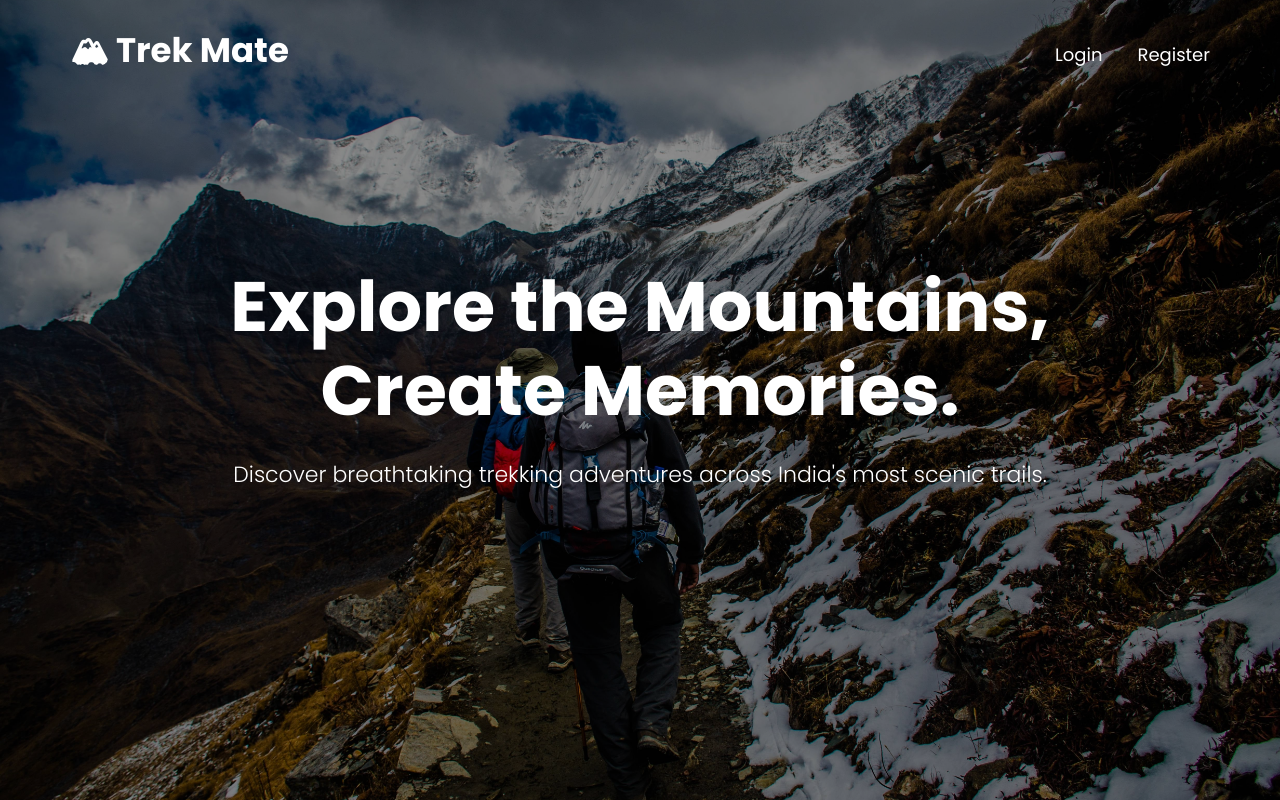
After one commit to 24f3001771/TMA_KD, a Flask app: page / in a window 1280 px wide. The commit adds this page. Run offline with Flask 3, Linux system fonts and the light colour scheme.

Commit message:
completed project

```diff
--- a/app.py
+++ b/app.py
@@ -6,6 +6,7 @@ from application.database import db #because i have defined db somwhere else
 
 def create_app():  #return app object
     app=Flask(__name__)# have to consider this for the code of your server or app...all the methods of flask are applicable to this app also...making app as a flask object
+    app.secret_key = "your_secret_key"
     app.debug=True #detect changes and pin point the error
     app.config['SQLALCHEMY_DATABASE_URI']='sqlite:///database.sqlite3' #database uri setup
     db.init_app(app) #This connects SQLAlchemy with Flask.
--- a/application/controller.py
+++ b/application/controller.py
@@ -9,7 +9,12 @@ from .models import *
 import os
 
 from werkzeug.utils import secure_filename
+@app.route("/")
+def home():
 
+    user = None
+
+    return render_template("home.html", user=user)
 
 @app.route("/login",methods=["GET","POST"])
 def login():
@@ -21,7 +26,7 @@ def login():
         if not user:
             return render_template("not_exist.html")
         if not user.is_active:
-            flash("Your account has been deactivated.")
+            flash("Your account has been deactivated.","danger")
             return redirect(url_for("login"))
         if user.is_blacklisted:
             flash(f"Your account has been blacklisted. Reason: {user.blacklist_reason}","danger")
@@ -82,7 +87,7 @@ def admin():
     treks_count=Trek.query.count()
     user_count=User.query.count()
     staff_count=User.query.filter_by(role="trek staff").count()
-    bookings_count=Booking.query.count()
+    bookings_count=Booking.query.filter(Booking.booking_status!="cancelled").count()
     return render_template("admin_dashboard.html",user=user,recent_bookings=recent_bookings,treks_count=treks_count,user_count=user_count,staff_count=staff_count,bookings_count=bookings_count)
 
 
@@ -186,9 +191,12 @@ def staff():
 @app.route("/approve/<int:staff_id>")
 def approve(staff_id):
     staff=Staff_profile.query.get(staff_id)
+    user_id=staff.user.id
     if not staff:
         return render_template("s_not_exists.html")
     staff.approval_status="approved"
+    staff.user.is_active=True
+    staff.user.is_blacklisted = False
     db.session.commit()
     return redirect("/admin/staff")
 
@@ -198,6 +206,8 @@ def reject(staff_id):
     if not staff:
         return render_template("s_not_exists.html")
     staff.approval_status = "blacklisted"
+    staff.user.is_blacklisted=True
+    staff.user.is_active=False
     db.session.commit()
     return redirect("/admin/staff")
 
@@ -359,9 +369,13 @@ def staff_home(staff_id):
     user=staff.user
     treks=staff.assigned_treks
     treks_count=len(treks)
-    participants=0
+
+    participants = 0
     for trek in treks:
-        participants+= len(trek.bookings)
+        for booking in trek.bookings:
+            if booking.booking_status != "cancelled":
+                participants += booking.num_participants
+
 
     open_treks=0
     for trek in treks:
@@ -388,11 +402,13 @@ def manage_trek(staff_id, trek_id):
     if not trek:
         return render_template("t_not_found.html")
     bookings=Booking.query.filter_by(trek_id=trek.id).all()
-    total_participants=0
-    for booking in bookings:
-        total_participants+=booking.num_participants
-
-    return render_template("s_manage_trek.html",user=user,trek=trek,bookings=bookings,total_participants=total_participants,staff=staff)
+    participants=0
+    for booking in trek.bookings:
+        if booking.booking_status != "cancelled":
+            participants += booking.num_participants
+    trek.available_slots = trek.max_slots - participants
+    db.session.commit()
+    return render_template("s_manage_trek.html",user=user,trek=trek,bookings=bookings,total_participants=participants,staff=staff)
 
 @app.route("/staff/<int:staff_id>/trek/<int:trek_id>",methods=['POST'])
 def update_trek_details(staff_id,trek_id):
@@ -409,7 +425,7 @@ def start_trek(trek_id,staff_id):
     staff=Staff_profile.query.get_or_404(staff_id)
     trek=Trek.query.get_or_404(trek_id)
     trek.trek_progress='started'
-    trek.status='close'
+    trek.status='closed'
     db.session.commit()
     return redirect(url_for("manage_trek", trek_id=trek.id,staff_id=staff.id))
 
@@ -417,11 +433,12 @@ def start_trek(trek_id,staff_id):
 def complete_trek(trek_id,staff_id):
     staff=Staff_profile.query.get_or_404(staff_id)
     trek = Trek.query.get_or_404(trek_id)
-    trek.progress='completed'
+    trek.trek_progress='completed'
     trek.status = "closed"
 
     for booking in trek.bookings:
-        booking.booking_status = "completed"
+        if booking.booking_status == "booked":
+            booking.booking_status = "completed"
     db.session.commit()
     return redirect(url_for("manage_trek", trek_id=trek.id,staff_id=staff.id))
 
@@ -482,37 +499,23 @@ def user_dashboard(user_id):
     difficulty=request.args.get("difficulty")
     location=request.args.get("location")
     # only open treks should be visible
-    treks=Trek.query.filter_by(status='open')
+    treks=Trek.query.filter(Trek.status=='open')
     if difficulty:
-        treks=Trek.query.filter_by(difficulty=difficulty)
+        treks=treks.filter(Trek.difficulty==difficulty)
     if location:
-        treks = treks.filter_by(location=location)
+        treks = treks.filter(Trek.location==location)
     treks=treks.all()
+    locations = (
+            db.session.query(Trek.location)
+            .distinct()
+            .order_by(Trek.location)
+            .all()
+        )
     bookings=Booking.query.filter_by(user_id=user.id).all()
     # Right now, after filtering, the dropdown will reset to "All Difficulties" and "All Locations", even though the table is filtered.To keep the selected option visible
-    return render_template("trekker_dash.html",treks=treks,user=user,bookings=bookings,selected_difficulty=difficulty,selected_location=location)
+    return render_template("trekker_dash.html",treks=treks,user=user,bookings=bookings,selected_difficulty=difficulty,selected_location=location,locations=locations)
 
-@app.route("/home/<int:user_id>/book/<int:trek_id>", methods=["POST"])
-def book_trek(user_id, trek_id):
 
-    user = User.query.get_or_404(user_id)
-    trek = Trek.query.get_or_404(trek_id)
-
-    if trek.status != "open": #show only open treks
-        return render_template(
-            "booking_not_allowed.html",
-            message="Bookings are closed for this trek."
-        )
-    if trek.available_slots <= 0:
-        return "No slots available."
-    existing_booking = Booking.query.filter_by(user_id=user.id,trek_id=trek.id).first()
-    if existing_booking:
-        return "You have already booked this trek."
-    booking = Booking(user_id=user.id,trek_id=trek.id)
-    trek.available_slots -= 1
-    db.session.add(booking)
-    db.session.commit()
-    return redirect(url_for("user_dashboard", user_id=user.id))
 
 @app.route("/home/<int:user_id>/trek/<int:trek_id>")
 def trek_details(user_id, trek_id):
@@ -561,6 +564,29 @@ def my_bookings(user_id):
     user=User.query.get_or_404(user_id)
     bookings=Booking.query.filter_by(user_id=user.id).order_by(Booking.booking_date.desc()).all()
     return render_template("trekker_bookings.html",user=user,bookings=bookings)
+
+
+@app.route("/home/<int:user_id>/book/<int:trek_id>", methods=["GET","POST"])
+def book_trek(user_id, trek_id):
+
+    user = User.query.get_or_404(user_id)
+    trek = Trek.query.get_or_404(trek_id)
+
+    if trek.status != "open": #show only open treks
+        return render_template(
+            "booking_not_allowed.html",
+            message="Bookings are closed for this trek."
+        )
+    if trek.available_slots <= 0:
+        return "No slots available."
+    existing_booking = Booking.query.filter_by(user_id=user.id,trek_id=trek.id).first()
+    if existing_booking:
+        return "You have already booked this trek."
+    booking = Booking(user_id=user.id,trek_id=trek.id)
+    trek.available_slots -= booking.num_participants
+    db.session.add(booking)
+    db.session.commit()
+    return redirect(url_for("user_dashboard", user_id=user.id))
 
 @app.route("/home/<int:user_id>/booking/<int:booking_id>")
 def booking_details(user_id, booking_id):
@@ -667,7 +693,16 @@ def browse_treks(user_id):
 # session.pop("user_id")
 
 
+'''
+participants = 0
 
+for booking in trek.bookings:
+    if booking.booking_status != "cancelled":
+        participants += booking.num_participants
+
+
+trek.available_slots = trek.max_slots - participants
+'''
 '''
 @app.route("/staff/<int:staff_id>/profile", methods=["GET", "POST"])
 def staff_profile(staff_id):
--- /dev/null
+++ b/templates/home.html
@@ -0,0 +1,226 @@
+<!DOCTYPE html>
+<html lang="en">
+
+<head>
+
+    <meta charset="UTF-8">
+
+    <meta name="viewport" content="width=device-width, initial-scale=1.0">
+
+    <title>Trek Mate</title>
+
+    <link href="https://fonts.googleapis.com/css2?family=Poppins:wght@300;400;600;700&display=swap" rel="stylesheet">
+
+    <link rel="stylesheet" href="{{ url_for('static', filename='css/home.css') }}">
+    <style>
+        * {
+            margin: 0;
+            padding: 0;
+            box-sizing: border-box;
+            font-family: 'Poppins', sans-serif;
+        }
+
+        body {
+
+            overflow-x: hidden;
+
+        }
+
+        .hero {
+
+            height: 100vh;
+
+            background-image: url("../images/hero.jpeg");
+
+            background-size: cover;
+
+            background-position: center;
+
+            background-repeat: no-repeat;
+
+            position: relative;
+
+        }
+
+        .hero::before {
+
+            content: "";
+
+            position: absolute;
+
+            inset: 0;
+
+            background: rgba(0, 0, 0, .45);
+
+        }
+
+        nav {
+
+            width: 100%;
+
+            position: absolute;
+
+            top: 0;
+
+            left: 0;
+
+            z-index: 10;
+
+            display: flex;
+
+            justify-content: space-between;
+
+            align-items: center;
+
+            padding: 25px 70px;
+
+        }
+
+        .logo {
+
+            color: white;
+
+            font-size: 34px;
+
+            font-weight: 700;
+
+        }
+
+        .links {
+
+            display: flex;
+
+            gap: 35px;
+
+        }
+
+        .links a {
+
+            color: white;
+
+            text-decoration: none;
+
+            font-size: 18px;
+
+            font-weight: 500;
+
+            transition: .3s;
+
+        }
+
+        .links a:hover {
+
+            color: #8BC34A;
+
+        }
+
+        .overlay {
+
+            position: absolute;
+
+            top: 50%;
+
+            left: 50%;
+
+            transform: translate(-50%, -50%);
+
+            text-align: center;
+
+            color: white;
+
+            width: 80%;
+
+            z-index: 5;
+
+
+
+        }
+
+        .overlay h1 {
+
+            font-size: 70px;
+
+            margin-bottom: 25px;
+
+            font-weight: 700;
+
+            line-height: 1.2;
+
+        }
+
+        .overlay p {
+
+            font-size: 22px;
+
+            margin-bottom: 45px;
+
+            font-weight: 300;
+
+        }
+
+        .hero {
+
+            height: 100vh;
+
+            background-image: url("../static/images/hero.jpeg");
+
+            background-size: cover;
+
+            background-position: center;
+
+        }
+    </style>
+</head>
+
+<body>
+
+    <div class="hero">
+
+        <nav>
+
+            <div class="logo">
+                🏔 Trek Mate
+            </div>
+
+            <div class="links">
+
+                {% if user %}
+
+                <a href="/dashboard">Dashboard</a>
+
+                <a href="/logout">Logout</a>
+
+                {% else %}
+
+                <a href="/login">Login</a>
+
+                <a href="/signup">Register</a>
+
+                {% endif %}
+
+            </div>
+
+        </nav>
+
+
+        <div class="overlay">
+
+            <h1>
+                Explore the Mountains,
+                <br>
+                Create Memories.
+            </h1>
+
+            <p>
+                Discover breathtaking trekking adventures
+                across India's most scenic trails.
+            </p>
+
+
+        </div>
+
+    </div>
+
+</body>
+
+</html>
--- a/templates/trekker_dash.html
+++ b/templates/trekker_dash.html
@@ -39,7 +39,7 @@ User(Trekker) Dashboard
             <option value="">All Locations</option>
             {% for location in locations %}
             <option value="{{ location[0] }}" {% if selected_location==location[0] %}selected{% endif %}>
-                {{location[0]}}
+                {{ location[0] }}
             </option>
             {% endfor %}
         </select>
```
Also changed, not shown: templates/booking_details.html (+0 -15 lines), templates/login.html (+4 -4 lines), templates/s_manage_trek.html (+3 -5 lines), templates/staff_profile.html (+6 -1 lines), instance/database.sqlite3, static/images/hero.jpeg (added).
